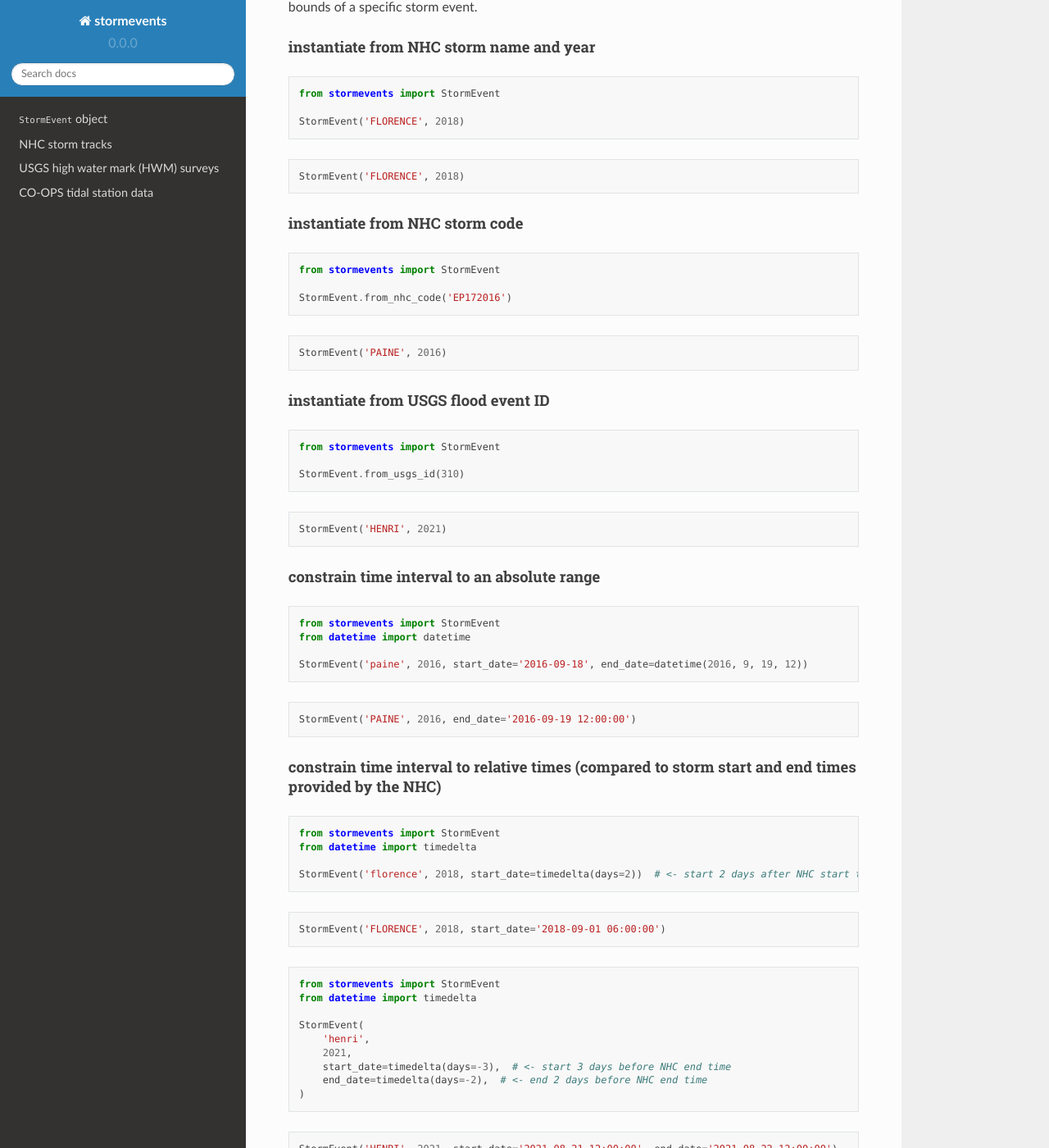
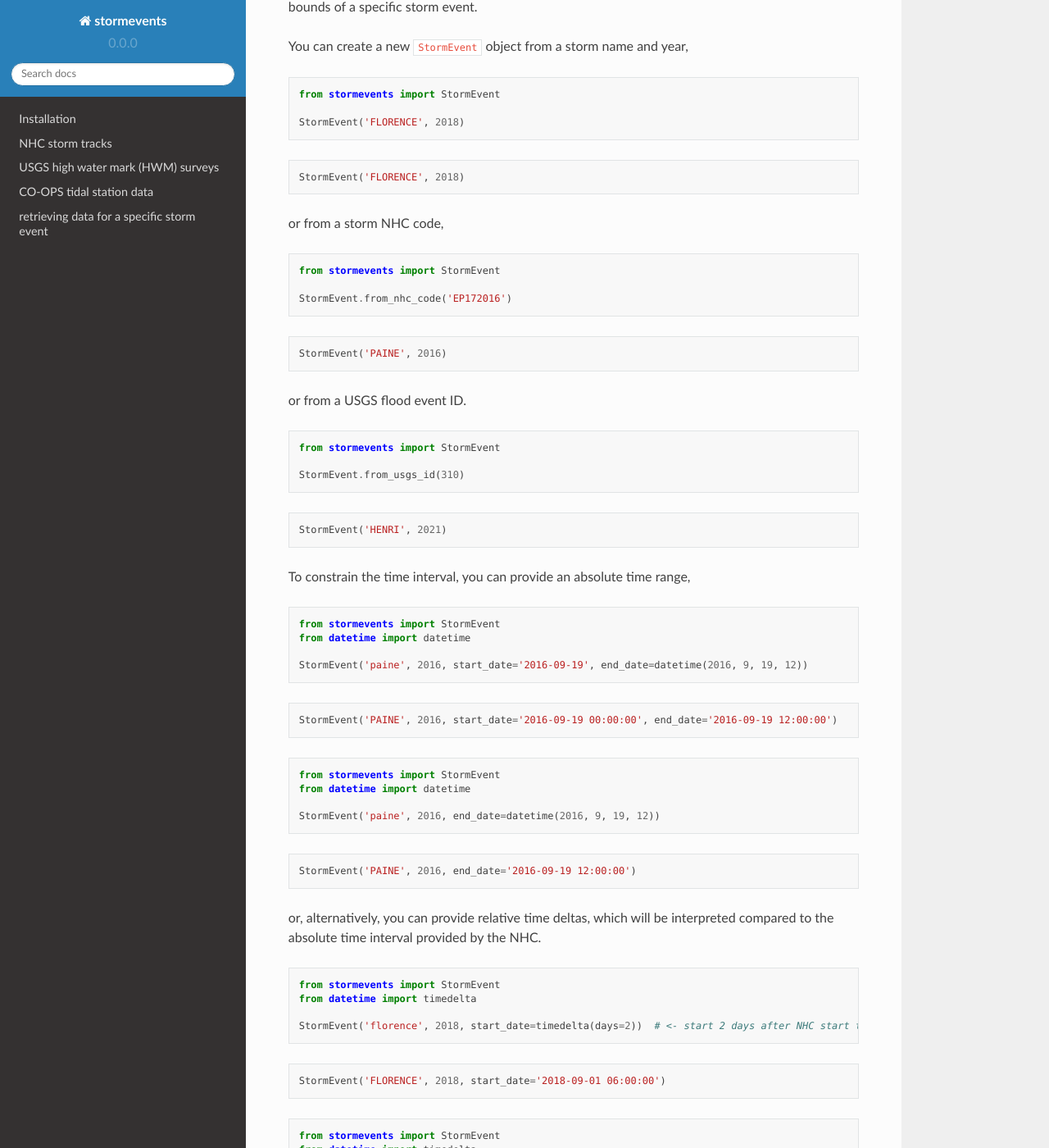
Before and after one commit to oceanmodeling/StormEvents, a Sphinx documentation site: the page built from docs/source/index.rst, in a window 1280 px wide and 1400 px high, scrolled down 7527 px. Shown: the whole window at 82% size. Built offline with Sphinx 7.4.7 and the Read the Docs theme 2.0.0, drawn with Linux system fonts in a browser that asks for light colours; the version number is read from the project's files by our own code; some of the changed text lies outside the part shown.

Commit message:
add more documentation and make more explicit

````diff
--- a/README.md
+++ b/README.md
@@ -380,7 +380,7 @@ Data variables:
 The `StormEvent` class provides an interface to retrieve data within the time interval and spatial bounds of a specific storm
 event.
 
-#### instantiate from NHC storm name and year
+You can create a new `StormEvent` object from a storm name and year,
 
 ```python
 from stormevents import StormEvent
@@ -392,7 +392,7 @@ StormEvent('FLORENCE', 2018)
 StormEvent('FLORENCE', 2018)
 ```
 
-#### instantiate from NHC storm code
+or from a storm NHC code,
 
 ```python
 from stormevents import StormEvent
@@ -404,7 +404,7 @@ StormEvent.from_nhc_code('EP172016')
 StormEvent('PAINE', 2016)
 ```
 
-#### instantiate from USGS flood event ID
+or from a USGS flood event ID.
 
 ```python
 from stormevents import StormEvent
@@ -416,20 +416,32 @@ StormEvent.from_usgs_id(310)
 StormEvent('HENRI', 2021)
 ```
 
-#### constrain time interval to an absolute range
+To constrain the time interval, you can provide an absolute time range,
 
 ```python
 from stormevents import StormEvent
 from datetime import datetime
 
-StormEvent('paine', 2016, start_date='2016-09-18', end_date=datetime(2016, 9, 19, 12))
+StormEvent('paine', 2016, start_date='2016-09-19', end_date=datetime(2016, 9, 19, 12))
+```
+
+```
+StormEvent('PAINE', 2016, start_date='2016-09-19 00:00:00', end_date='2016-09-19 12:00:00')
+```
+
+```python
+from stormevents import StormEvent
+from datetime import datetime
+
+StormEvent('paine', 2016, end_date=datetime(2016, 9, 19, 12))
 ```
 
 ```
 StormEvent('PAINE', 2016, end_date='2016-09-19 12:00:00')
 ```
 
-#### constrain time interval to relative times (compared to storm start and end times provided by the NHC)
+or, alternatively, you can provide relative time deltas, which will be interpreted compared to the absolute time interval
+provided by the NHC.
 
 ```python
 from stormevents import StormEvent
@@ -469,7 +481,13 @@ StormEvent('ida', 2021, end_date=timedelta(days=2))  # <- end 2 days after NHC s
 StormEvent('IDA', 2021, end_date='2021-08-29 18:00:00')
 ```
 
-#### track data from the National Hurricane Center (NHC)
+#### retrieve data for a storm
+
+The following methods are very similar to the data getter functions detailed above. However, these methods are tied to a
+specific storm event, and will focus on retrieving data within the spatial region and time interval of their specific storm
+event.
+
+##### track data from the National Hurricane Center (NHC)
 
 ```python
 from stormevents import StormEvent
@@ -493,7 +511,7 @@ storm.track(file_deck='b')
 VortexTrack('AL062018', Timestamp('2018-08-30 06:00:00'), Timestamp('2018-09-18 12:00:00'), <ATCF_FileDeck.BEST: 'b'>, <ATCF_Mode.historical: 'ARCHIVE'>, 'BEST', None)
 ```
 
-#### high-water mark (HWM) surveys provided by the United States Geological Survey (USGS)
+##### high-water mark (HWM) surveys provided by the United States Geological Survey (USGS)
 
 ```python
 from stormevents import StormEvent
@@ -520,7 +538,7 @@ hwm_id                        ...
 [509 rows x 52 columns]
 ```
 
-#### products from the Center for Operational Oceanographic Products and Services (CO-OPS)
+##### products from the Center for Operational Oceanographic Products and Services (CO-OPS)
 
 ```python
 
--- a/docs/source/index.rst
+++ b/docs/source/index.rst
@@ -3,7 +3,8 @@
 .. toctree::
    :hidden:
 
-   stormevent
+   installation
    nhc
    usgs
    coops
+   stormevent
--- a/docs/source/stormevent.rst
+++ b/docs/source/stormevent.rst
@@ -1,5 +1,5 @@
-``StormEvent`` object
-=====================
+retrieving data for a specific storm event
+==========================================
 
 The ``StormEvent`` class provides an interface to retrieve data within the time interval and spatial bounds of a specific storm
 event.
````
Also changed, not shown: docs/source/installation.rst (added, +30 -0 lines).
